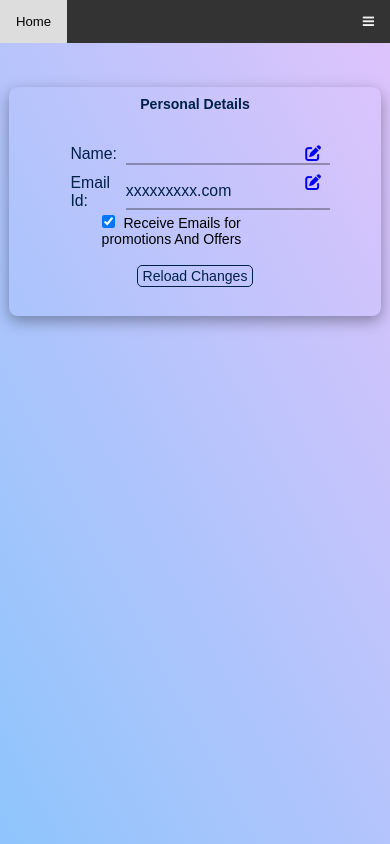
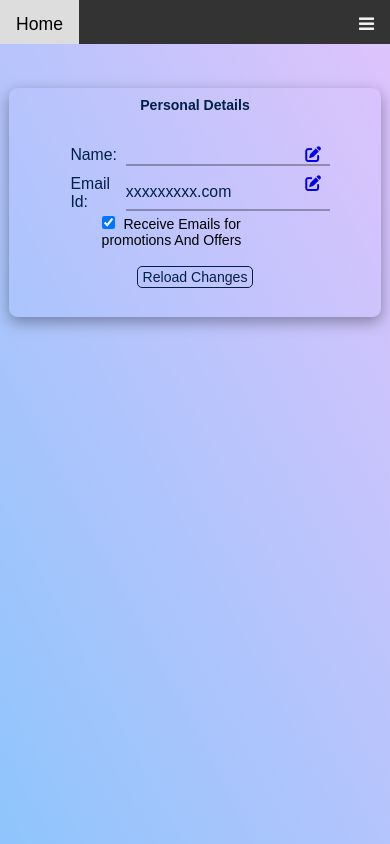
Before and after one commit to Yashu-Goel/PaisaBachao, a React (Create React App) app in the folder client/: page /setting in a window 390 px wide. Built offline with nearby package versions, Linux system fonts and the light colour scheme.

Commit message:
Final responsive

```diff
--- a/client/src/App.js
+++ b/client/src/App.js
@@ -6,7 +6,6 @@ import Homepage from './Components/Homepage';
 import React, { useState } from 'react';
 import TotalAmount from './Components/TotalEarning/TotalAmount';
 import Settngs from './Components/Settngs/Settings';
-import Popup from './Components/Settngs/Popup';
 import PaymentHistory from './Components/PaymentHistory/PaymentHistory';
 import HowDoesItWork from './Components/HowDoesItWork/HowDoesItWork';
 import ResetPass from './Authentication/ResetPass/ResetPass';
--- a/client/src/Authentication/ResetPass/ResetPass.js
+++ b/client/src/Authentication/ResetPass/ResetPass.js
@@ -5,7 +5,6 @@ import { alert } from '@mobiscroll/react';
 import {  toast } from 'react-toastify';
 import 'react-toastify/dist/ReactToastify.css';
 import "@mobiscroll/react/dist/css/mobiscroll.min.css";
-import '../../Components/Toast.css'
 const API_BASE = "https://calm-ruby-hare-cape.cyclic.app";
 
 const ResetPass = ({closeModal}) => {
@@ -38,14 +37,11 @@ const ResetPass = ({closeModal}) => {
                 toast.success("Redirecting to login page...", setTimeout(() => {
                     window.location.reload(true);
                 }, 3000) ,
-                {
-                    toastClassName: "my-toast"
-                })
+       )
             })
             .catch((error) => {
-                toast.error(error.message,{
-                    toastClassName: 'my-toast'
-                });
+                toast.error("Error: " + error.message,
+                );
                 setTimeout(() => {
                     navigate('/signup');
                 }, 5000)
--- a/client/src/Components/Navbar/Navbar.css
+++ b/client/src/Components/Navbar/Navbar.css
@@ -4,6 +4,7 @@
     overflow: hidden;
     background-color: #333;
     width: 100%;
+
 }
 
 .topnav a {
@@ -30,11 +31,40 @@
     display: none;
 }
 
+.SettingMenu
+{
+    position: absolute;
+    top: 5rem;
+    right: 0;
+    background-color: #ddd;
+    z-index: 100;
+    padding: 3rem 2rem;
+    border-top-left-radius: 1rem;
+    border-bottom-left-radius: 1rem;
+}
 
+.SettingMenu span
+{
+    color: #333;
+    font-size: 2rem;
+}
+.SettingBackground
+{
+    position: absolute;
+    top: 5rem;
+    left: 0;
+    right: 0;
+    bottom: 0;
+    background-color: #3333337f;
+    z-index: 10;
+}
 @media screen and (max-width: 900px) {
 
     .topnav a{
         font-size: 1.5rem;
+    }
+    .Home span{
+        font-size: 2rem;
     }
 }
 
@@ -42,6 +72,7 @@
 
     .topnav {
         display: block;
+        max-height: 5rem;
     }
 
     .topnav a:not(:first-child) {
@@ -51,6 +82,7 @@
     .topnav a.icon {
         float: right;
         display: block;
+        font-size: 2rem;
     }
 }
 
--- a/client/src/Components/Navbar/Navbar.js
+++ b/client/src/Components/Navbar/Navbar.js
@@ -27,27 +27,61 @@ const Navbar = () => {
     e.preventDefault();
     setResetModal(false);
   };
-  function myFunction() {
-    var x = document.getElementById("myTopnav");
-    if (x.className === "topnav") {
-      x.className += " responsive";
-    } else {
-      x.className = "topnav";
-    }
-  }
+
+
+  const [showMenu, setShowMenu] = useState(false);
+
+  const toggleMenu = () => {
+    setShowMenu(!showMenu);
+  };
   return (
     <>
       <div className="topnav" id="myTopnav">
-        <Link to='/' className='Home'>Home</Link>
+        <Link to='/' className='Home'><span>Home</span></Link>
         <Link to="/setting/payment-history">Payment History</Link>
         <Link id="support" onClick={() => setShowModal(true)}>Support</Link>
         <Link to="/myearning">My Earnings</Link>
         <Link onClick={() => setResetModal(true)}>Reset Password</Link>
         <Link to="/setting" id="setting1" className='active'><AiFillSetting /></Link>
         <Link to='/' onClick={LogoutHandler}>Logout</Link>
-        <Link className="icon" onclick={myFunction}>
-          <i className="fa fa-bars"></i>
+
+        <div className='Menu'>
+
+        <Link className="icon" onClick={toggleMenu}>
+          <i className="fa fa-bars">
+          </i>
+          {showMenu && (
+            <div>
+            <div className='SettingBackground'></div>
+          <div className="SettingMenu">
+            <div><Link to="/"><span>Home</span></Link></div>
+            <div><Link to="/setting/payment-history"><span>Payment History</span></Link></div>
+            <div><Link to="/myearning"><span>My Earnings</span></Link></div>
+            <div><Link onClick={() => setResetModal(true)}><span>Reset Password</span></Link>
+</div>
+            <div><Link to='/' >
+              <span>Logout</span>
+            </Link></div>
+          </div>
+          </div>
+        )}
         </Link>
+        </div>
+
+
+        {/* <Link className="icon" onClick={toggleMenu}>
+          <i className="fa fa-bars">
+          </i>
+          {showMenu && (
+          <div className="SettingMenu">
+            <Link to="/"><span>Home</span></Link>
+            <Link to="/payment-history">Payment History</Link>
+            <a href="/" >
+              Logout
+            </a>
+          </div>
+        )}
+        </Link> */}
       </div>
       {showModal && <Support closeModal={closeModal} />}
       {resetModal && <ResetModal closeResetModal={closeResetModal} />}
--- a/client/src/Components/Settngs/ResetModal.css
+++ b/client/src/Components/Settngs/ResetModal.css
@@ -14,7 +14,7 @@
     top: 40%;
     left: 50%;
     transform: translate(-50%, -50%);
-    height: 35rem;
+    height: auto;
     background-color: #bcbcf4;
     width: 40rem;
     border-radius: 1rem;
--- a/client/src/Components/Settngs/Settings.js
+++ b/client/src/Components/Settngs/Settings.js
@@ -5,6 +5,7 @@ import axios from "axios";
 import Navbar from "../Navbar/Navbar";
 import { toast } from "@mobiscroll/react";
 import Popup from "./Popup";
+import '../Toast.css'
 import { ToastContainer } from "react-toastify";
 
 const API_BASE = "https://calm-ruby-hare-cape.cyclic.app";
@@ -95,7 +96,7 @@ const Settngs = () => {
         </div>
       </div>
       {editNameModal && <Popup closeEditNameModal={closeEditNameModal} />}
-      <ToastContainer position="top-center" />
+      <ToastContainer position="top-center" toastClassName="my-toast"/>
     </>
   )
 }
```
Also changed, not shown: client/src/Header/Logo.png, client/src/Header/LogoBlack.png (deleted).
